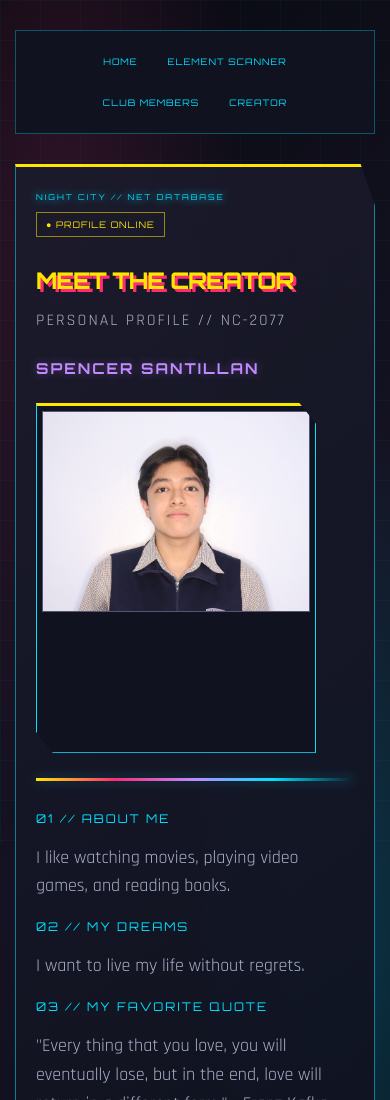
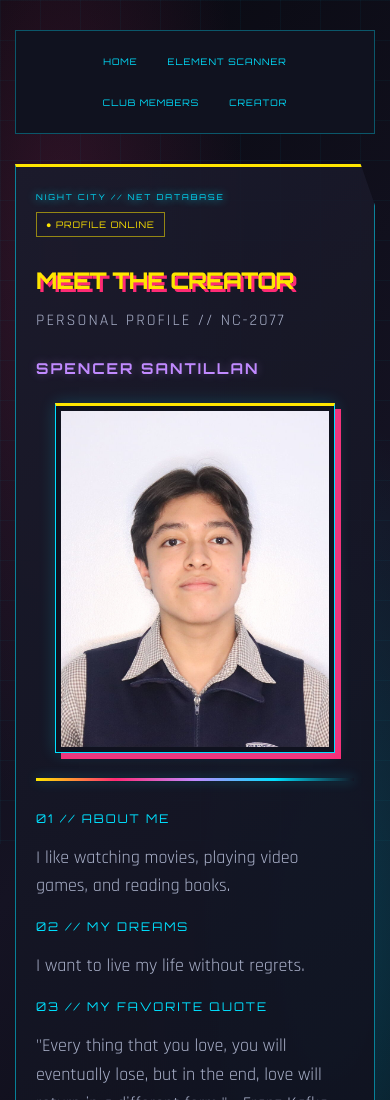
Before and after one commit to sa-santillan/aa, a plain HTML site: page meet_the_creator.html in a window 390 px wide. Shown: the top 1100 px of the page. Drawn offline with Linux system fonts and the light colour scheme.

Commit message:
Update style.css

```diff
--- a/style.css
+++ b/style.css
@@ -297,43 +297,23 @@ button:hover {
         font-size: 9px;
     }
 
-/* Creator photo */
 .creator-photo {
     width: 100%;
     max-width: 280px;
     height: 350px;
-    margin: 25px 0;
+    margin: 25px auto;
     padding: 5px;
     background: #10121f;
     border: 1px solid #00e1ff;
     border-top: 3px solid #ffe600;
-    box-shadow:
-        0 0 15px #00e1ff33,
-        6px 6px 0 #ff2b75;
-    clip-path: polygon(
-        0 0,
-        94% 0,
-        100% 6%,
-        100% 100%,
-        6% 100%,
-        0 94%
-    );
+    box-shadow: 0 0 15px #00e1ff33, 6px 6px 0 #ff2b75;
+    overflow: hidden;
 }
 
 .creator-photo img {
+    width: 100%;
+    height: 100%;
     display: block;
-    width: 100%;
-    height: auto;
-    object-fit: auto;
+    object-fit: cover;
     object-position: center;
-    border: 1px solid #525775;
-    transition: 0.3s;
-    display: block;
-
 }
-
-.creator-photo img:hover {
-    filter: saturate(1.2);
-    box-shadow: 0 0 15px #00e1ff55;
-}
-    }
```
